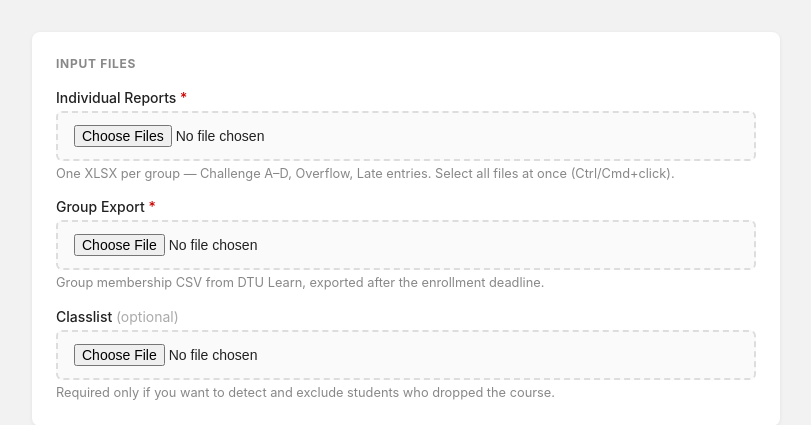
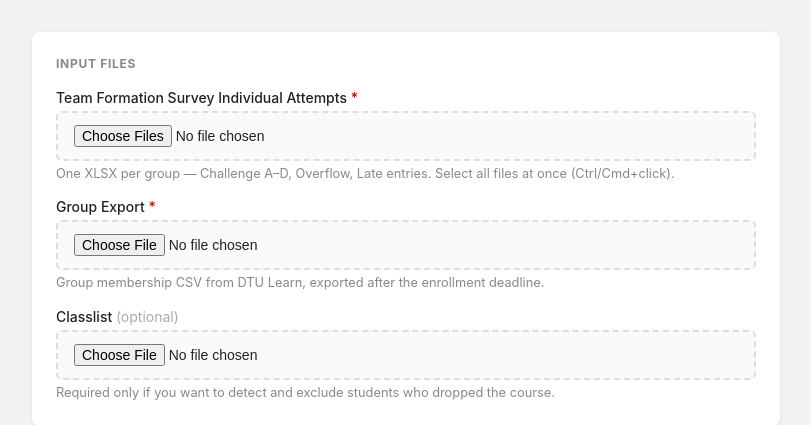
Before and after one commit to baosbcr/Teambuilding, a Flask app: page / in a window 1280 px wide. Shown: the part 87-512 px from the top of the page, without its empty margins (234-1045 px from the left). Run offline with Flask 3, Linux system fonts and the light colour scheme.

Commit message:
Update Flask UI label and error message to match renamed survey directory
Co-Authored-By: Claude Sonnet 4.6 <noreply@anthropic.com>

```diff
--- a/app.py
+++ b/app.py
@@ -34,11 +34,11 @@ def run():
             reports_dir = tmpdir / "reports"
             reports_dir.mkdir()
 
-            # Individual Reports (multiple XLSX)
+            # Team Formation Survey Individual Attempts (multiple XLSX)
             report_files = request.files.getlist("reports")
             saved = [f for f in report_files if f.filename]
             if not saved:
-                return render_template("index.html", error="Please upload at least one Individual Report file."), 400
+                return render_template("index.html", error="Please upload at least one Team Formation Survey Individual Attempts file."), 400
             for f in saved:
                 f.save(reports_dir / f.filename)
 
--- a/templates/index.html
+++ b/templates/index.html
@@ -102,7 +102,7 @@
       <h2>Input Files</h2>
 
       <div class="field">
-        <label>Individual Reports <span style="color:#c00">*</span></label>
+        <label>Team Formation Survey Individual Attempts <span style="color:#c00">*</span></label>
         <input type="file" name="reports" accept=".xlsx,.xlsm" multiple required>
         <small>One XLSX per group — Challenge A–D, Overflow, Late entries. Select all files at once (Ctrl/Cmd+click).</small>
       </div>
```
